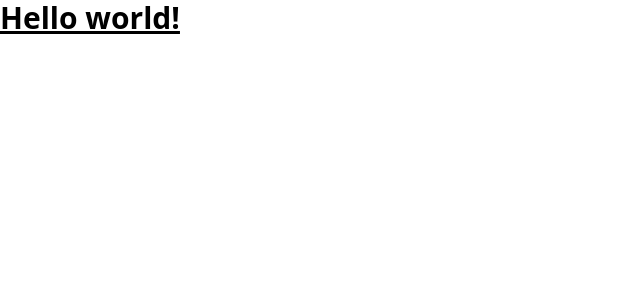
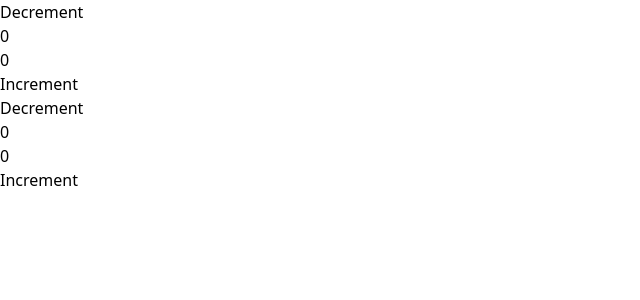
Before and after one commit to doguozcan/voleyball-scoreboard, a React (Vite) app: page / in a window 1280 px wide. Shown: the top 300 px of the page, without its empty margins (0-640 px from the left). Built offline with nearby package versions, Linux system fonts and the light colour scheme.

Commit message:
Create counter components

```diff
--- a/src/App.jsx
+++ b/src/App.jsx
@@ -1,3 +1,11 @@
+import CounterA from './features/counter/CounterA'
+import CounterB from './features/counter/CounterB'
+
 export default function App() {
-  return <h1 className="text-3xl font-bold underline">Hello world!</h1>
+  return (
+    <div>
+      <CounterA />
+      <CounterB />
+    </div>
+  )
 }
--- /dev/null
+++ b/src/features/counter/CounterA.jsx
@@ -0,0 +1,26 @@
+import { useSelector, useDispatch } from 'react-redux'
+import {
+  incrementASetScore,
+  decrementASetScore,
+  incrementAMatchScore,
+} from './counterSlice'
+import { aSetScore, aMatchScore } from './counterSlice'
+
+const CounterA = () => {
+  const setA = useSelector(aSetScore)
+  const matchA = useSelector(aMatchScore)
+
+  const dispatch = useDispatch()
+
+  return (
+    <div>
+      <button onClick={() => dispatch(decrementASetScore())}>Decrement</button>
+
+      <div>{setA}</div>
+      <div>{matchA}</div>
+
+      <button onClick={() => dispatch(incrementASetScore())}>Increment</button>
+    </div>
+  )
+}
+export default CounterA
--- /dev/null
+++ b/src/features/counter/CounterB.jsx
@@ -0,0 +1,26 @@
+import { useSelector, useDispatch } from 'react-redux'
+import {
+  incrementBSetScore,
+  decrementBSetScore,
+  incrementBMatchScore,
+} from './counterSlice'
+import { bSetScore, bMatchScore } from './counterSlice'
+
+const CounterB = () => {
+  const setB = useSelector(bSetScore)
+  const matchB = useSelector(bMatchScore)
+
+  const dispatch = useDispatch()
+
+  return (
+    <div>
+      <button onClick={() => dispatch(decrementBSetScore())}>Decrement</button>
+
+      <div>{setB}</div>
+      <div>{matchB}</div>
+
+      <button onClick={() => dispatch(incrementBSetScore())}>Increment</button>
+    </div>
+  )
+}
+export default CounterB
```
